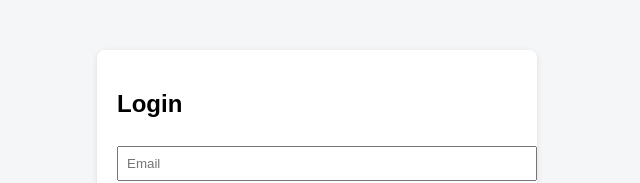
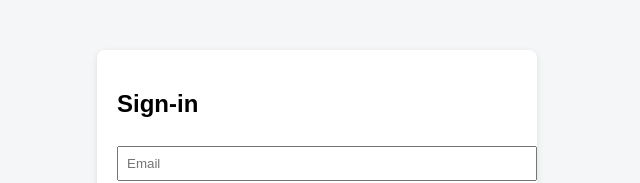
Before and after one commit to BharatSharma29/Task-Tracker, a React (Create React App) app in the folder frontend/: page / in a window 1280 px wide. Shown: the top 183 px of the page, without its empty margins (323-963 px from the left). Built offline with nearby package versions, Linux system fonts and the light colour scheme.

Commit message:
ci/cd test

```diff
--- a/frontend/src/components/Login.jsx
+++ b/frontend/src/components/Login.jsx
@@ -22,7 +22,7 @@ function Login({ setUser, goToRegister }) {
 
   return (
     <div className="container">
-      <h2>Login</h2>
+      <h2>Sign-in</h2>
 
       <input
         placeholder="Email"
```
